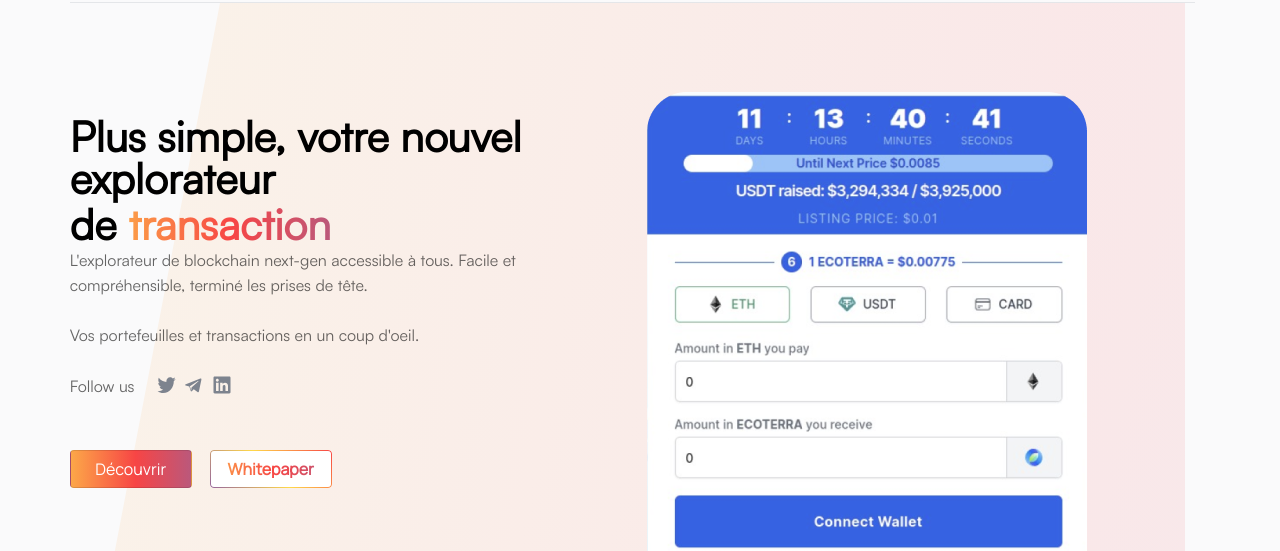
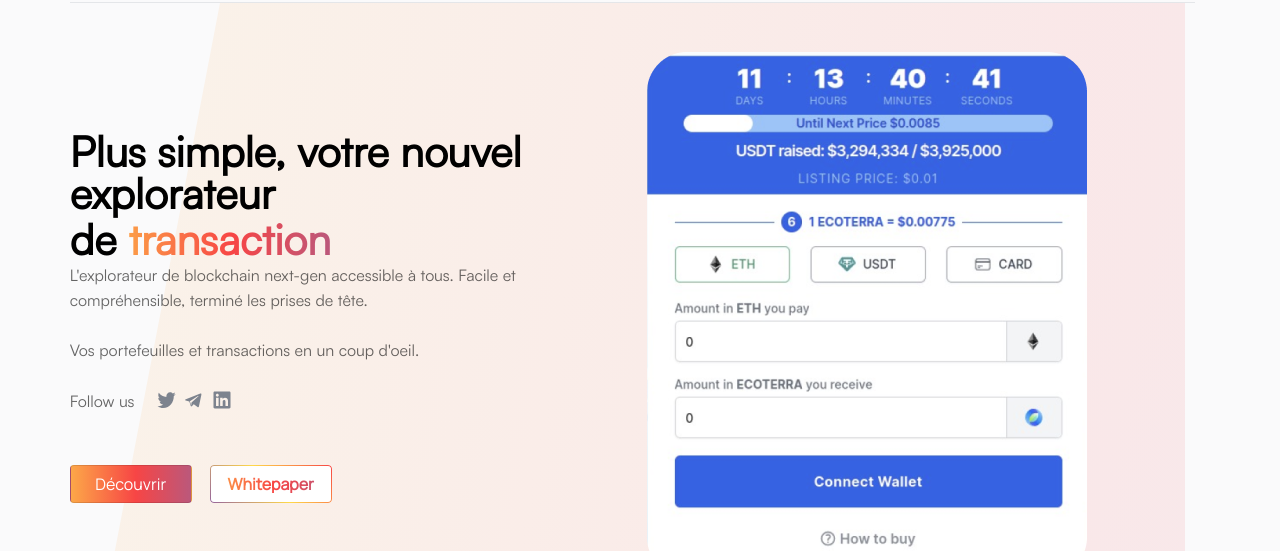
Before and after one commit to BetterScan/LandingPage, a React (Create React App) app: page / in a window 1280 px wide. Shown: the part 85-636 px from the top of the page. Built offline with nearby package versions, Linux system fonts and the light colour scheme.

Commit message:
align item center fix + added background image

```diff
--- a/src/Component/LandingPrincipal/LandingPrincipal.css
+++ b/src/Component/LandingPrincipal/LandingPrincipal.css
@@ -1,26 +1,19 @@
 .landing-principal-container {
   min-height: 100vh;
-  /* width: 100vw; */
   width: 100%;
-  /* background-color: red; */
-  /* border: 4px solid black; */
   display: flex;
-  /* justify-content: flex-end; */
-  align-items: flex-start;
+  align-items: center;
   justify-content: space-between;
-  padding-top: 88px;
+  /* padding-top: 88px; */
   background: url("../../Assets//background-landing-principal.svg");
   background-size: cover;
-  /* background: url("../../Assets//background-landing-principal.svg") no-repeat
-    center;
-  background-size:80% auto;
-  background-position: 170% center;  */
+  /* background-color: red; */
 }
 .landing-principal-bloc-description-container {
   width: 42.77%;
   /* height: 40%; */
   height: 371px;
-  margin-top: 10%;
+  /* margin-top: 10%; */
   /* background-color: yellowgreen; */
 }
 .landing-principal-bloc-description-title {
@@ -178,7 +171,7 @@
   position: relative;
 }
 .landing-principal-screenshot-explorer-container {
-  margin-top: 8%;
+  /* margin-top: 8%; */
   width: 57%;
   display: flex;
   justify-content: center;
--- a/src/Component/LandingPrincipal/LandingPrincipal.tsx
+++ b/src/Component/LandingPrincipal/LandingPrincipal.tsx
@@ -2,8 +2,8 @@
 import twitterLogo from "../../Assets/Twitter.svg";
 import telegramLogo from "../../Assets/Telegram.svg";
 import linkedinLogo from "../../Assets/LinkedIn.svg";
-import explorerScreenShot from "../../Assets/explorer-screenshot.png"
-import backgroundLandingPrincipal from "../../Assets/background-landing-principal.svg"
+import explorerScreenShot from "../../Assets/explorer-screenshot.png";
+import backgroundLandingPrincipal from "../../Assets/background-landing-principal.svg";
 import "./LandingPrincipal.css";
 function LandingPrincipal() {
   return (
```
